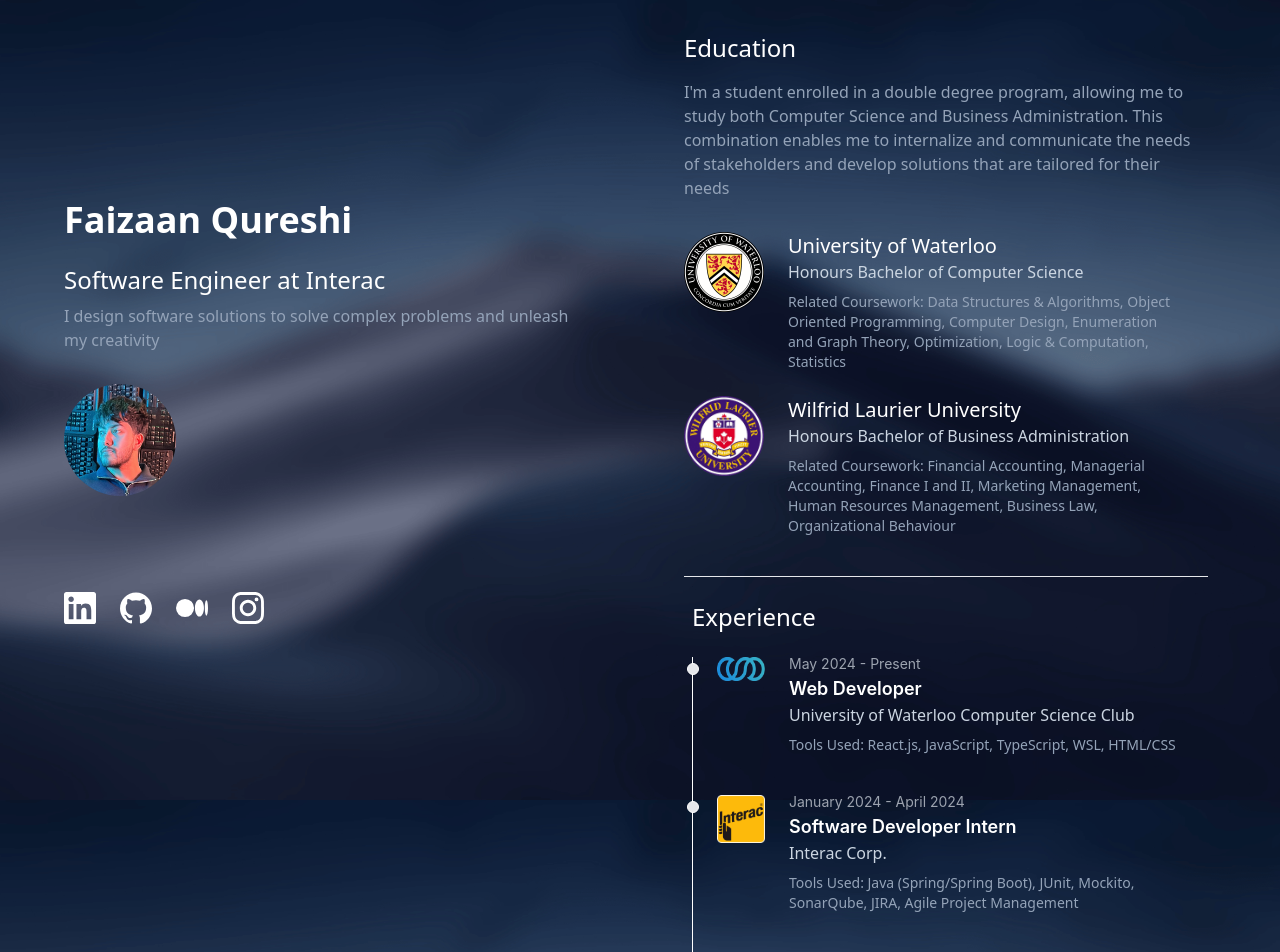
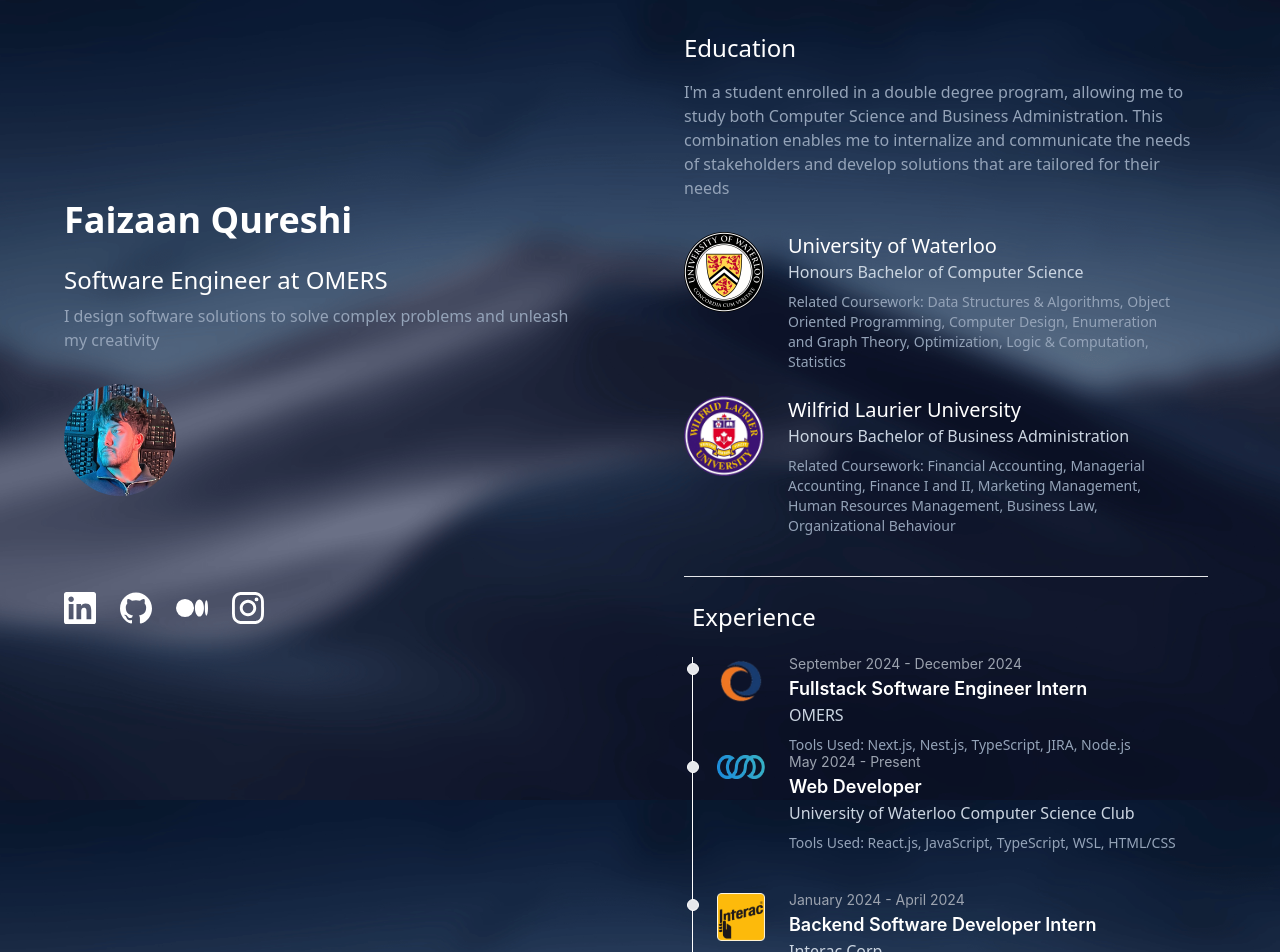
Before and after one commit to faizaanqureshi/faizaan-website, a React (Create React App) app: page / in a window 1280 px wide. Shown: the top 952 px of the page. Built offline with nearby package versions, Linux system fonts and the light colour scheme.

Commit message:
Update App.js

```diff
--- a/src/App.js
+++ b/src/App.js
@@ -5,7 +5,7 @@
     <div className='flex flex-col justify-between lg:flex-row'>
       <div className='lg:sticky lg:top-0 flex flex-col pl-6 pr-6 pt-6 justify-between lg:max-h-screen lg:justify-center lg:flex-1 lg:ml-10 lg:mr-10'>
         <h1 className='font-sans text-white font-bold text-4xl'>Faizaan Qureshi</h1>
-        <h2 className='font-sans text-white font-medium text-2xl pt-6'>Software Engineer at Interac</h2>
+        <h2 className='font-sans text-white font-medium text-2xl pt-6'>Software Engineer at OMERS</h2>
         <p className='font-sans text-slate-400 pt-2 pb-8'>I design software solutions to solve complex problems and unleash my creativity</p>
         <img class="hidden lg:inline lg:w-28 lg:h-28 lg:rounded-full" src="profile.jpg" alt="Faizaan Qureshi"></img>
         <div className='flex flex-row lg:pt-24'>
@@ -49,6 +49,16 @@
         <div class='lg:pl-2'>
           <h2 className='font-sans text-white font-medium text-2xl pb-6'>Experience</h2>
           <ol class="relative border-s border-white">
+            <li class="ms-6 flex flex-row justify-left">
+              <div class="absolute w-3 h-3 bg-gray-200 rounded-full mt-1.5 -start-1.5 border border-white"></div>
+              <img className='w-12 h-12' src='omers.png' />
+              <div className='flex flex-col pl-6 pr-6'>
+                <time class="mb-1 text-sm font-normal leading-none text-gray-400">September 2024 - December 2024</time>
+                <h3 class="text-lg font-semibold text-white">Fullstack Software Engineer Intern</h3>
+                <p className='font-sans text-slate-300'>OMERS</p>
+                <p className='font-sans text-slate-400 text-sm pt-2'>Tools Used: Next.js, Nest.js, TypeScript, JIRA, Node.js</p>
+              </div>
+            </li>
             <li class="mb-10 ms-6 flex flex-row justify-left">
               <div class="absolute w-3 h-3 bg-gray-200 rounded-full mt-1.5 -start-1.5 border border-white"></div>
               <img className='w-12 h-6' src='csc.webp' />
@@ -64,7 +74,7 @@
               <img className='w-12 h-12' src='interac.png' />
               <div className='flex flex-col pl-6 pr-6'>
                 <time class="mb-1 text-sm font-normal leading-none text-gray-400">January 2024 - April 2024</time>
-                <h3 class="text-lg font-semibold text-white">Software Developer Intern</h3>
+                <h3 class="text-lg font-semibold text-white">Backend Software Developer Intern</h3>
                 <p className='font-sans text-slate-300'>Interac Corp.</p>
                 <p className='font-sans text-slate-400 text-sm pt-2'>Tools Used: Java (Spring/Spring Boot), JUnit, Mockito, SonarQube, JIRA, Agile Project Management</p>
               </div>
@@ -74,7 +84,7 @@
               <img className='w-12 h-12' src='omers.png' />
               <div className='flex flex-col pl-6 pr-6'>
                 <time class="mb-1 text-sm font-normal leading-none text-gray-400">January 2023 - April 2023</time>
-                <h3 class="text-lg font-semibold text-white">Software Engineer Intern</h3>
+                <h3 class="text-lg font-semibold text-white">Backend Software Engineer Intern</h3>
                 <p className='font-sans text-slate-300'>OMERS</p>
                 <p className='font-sans text-slate-400 text-sm pt-2'>Tools Used: Java (Spring/Spring Boot), React.js, JUnit, Mockito, Postman, Swagger, SonarQube, JIRA, Agile Project Management</p>
               </div>
```
